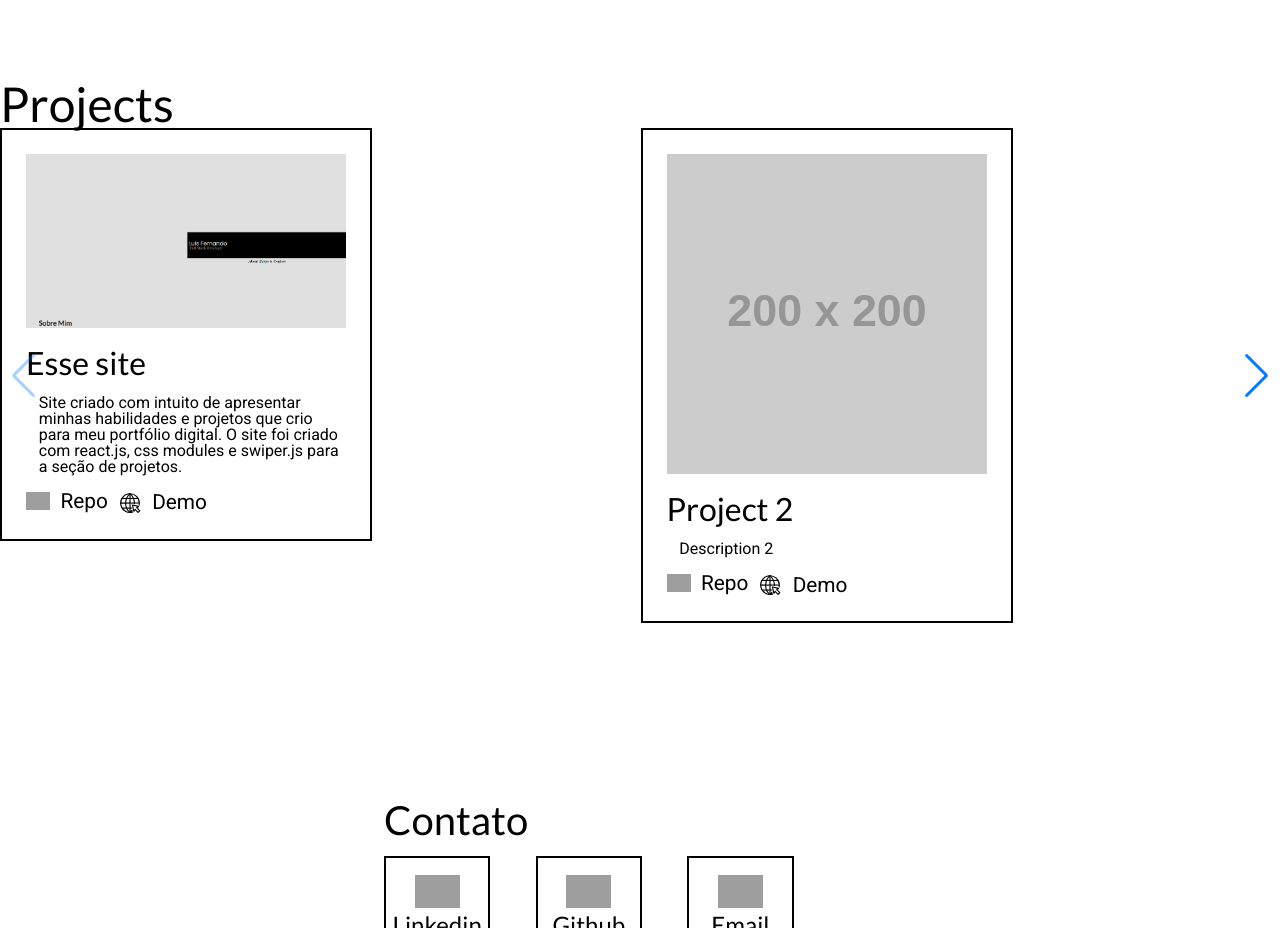
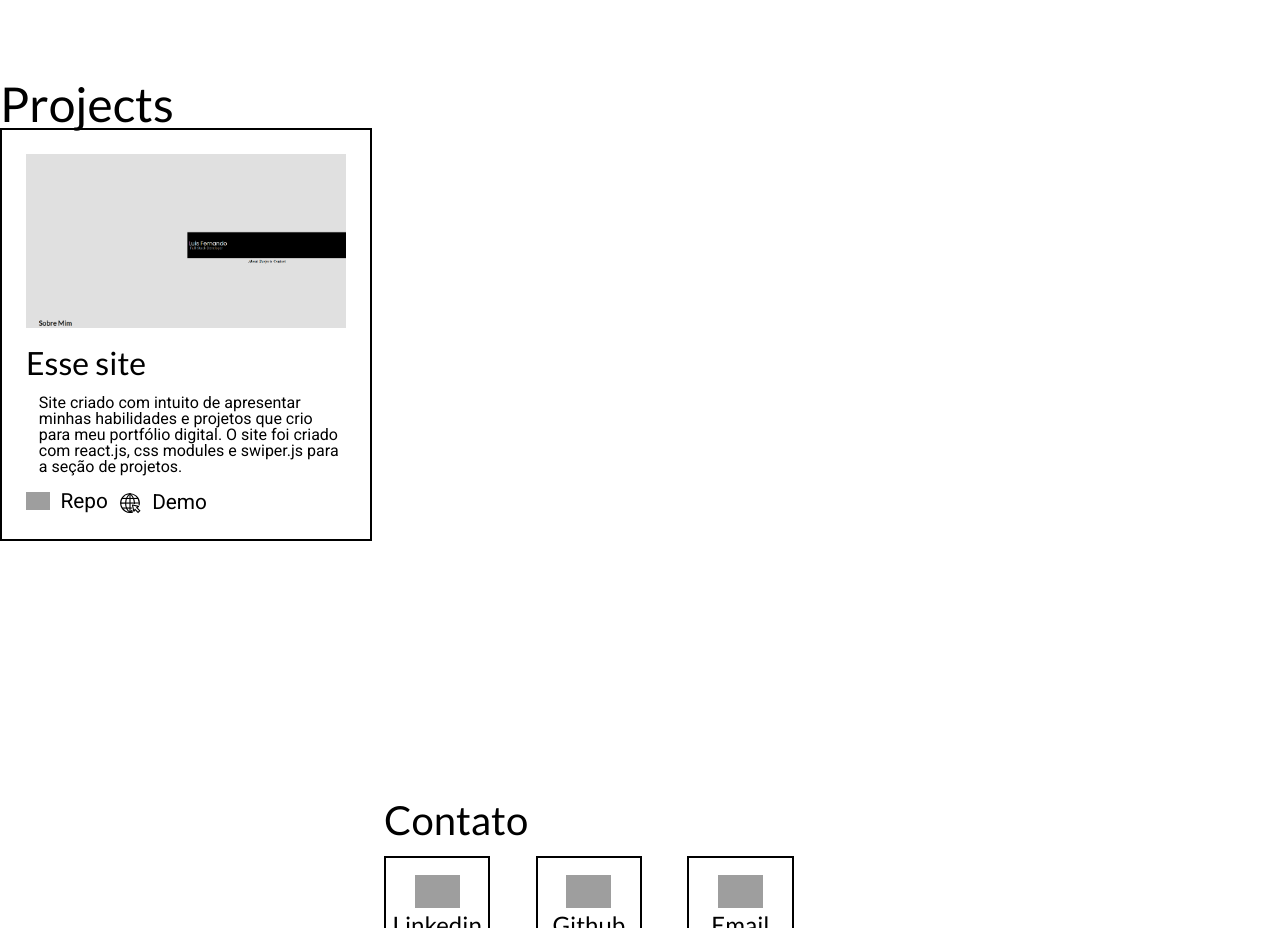
Before and after one commit to luisfr364/aboutme, a React (Vite) app in the folder about-me-v2/: page / in a window 1280 px wide. Shown: the part 1400-2328 px from the top of the page. Built offline with nearby package versions, Linux system fonts and the light colour scheme; grey boxes are pictures that could not be loaded.

Commit message:
Remove redundant project entries in ProjectsSection.tsx

```diff
--- a/about-me-v2/src/pages/ProjectsSection/ProjectsSection.tsx
+++ b/about-me-v2/src/pages/ProjectsSection/ProjectsSection.tsx
@@ -9,24 +9,6 @@ const props: Array<IProjectsSwiperItem> = [
     O site foi criado com react.js, css modules e swiper.js para a seção de projetos.`,
     ProjectImagePath: "./sitePng.png",
     ProjectRepoLink: "https://github.com/luisfr364/aboutme",
-    ProjectRepoLogoPath: "./github-rounded-border-svgrepo-com.svg",
-    ProjectDemoLogoPath: "./public/website-click-svgrepo-com.svg",
-    ProjectDemoLink: "https://www.google.com",
-  },
-  {
-    ProjectName: "Project 2",
-    ProjectDescription: "Description 2",
-    ProjectImagePath: "https://placehold.co/200",
-    ProjectRepoLink: "#",
-    ProjectRepoLogoPath: "./github-rounded-border-svgrepo-com.svg",
-    ProjectDemoLogoPath: "./public/website-click-svgrepo-com.svg",
-    ProjectDemoLink: "https://www.google.com",
-  },
-  {
-    ProjectName: "Project 3",
-    ProjectDescription: "Description 3",
-    ProjectImagePath: "https://placehold.co/200",
-    ProjectRepoLink: "#",
     ProjectRepoLogoPath: "./github-rounded-border-svgrepo-com.svg",
     ProjectDemoLogoPath: "./public/website-click-svgrepo-com.svg",
     ProjectDemoLink: "https://www.google.com",
```
